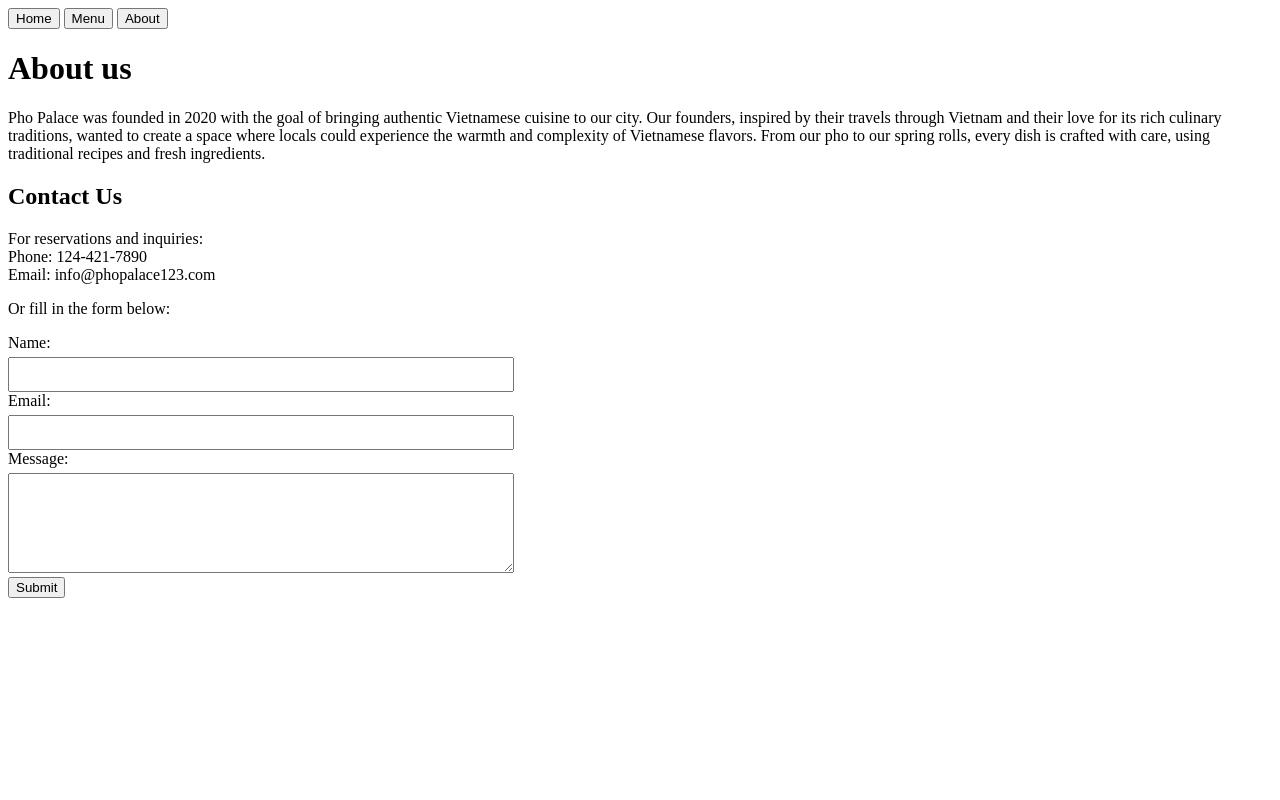
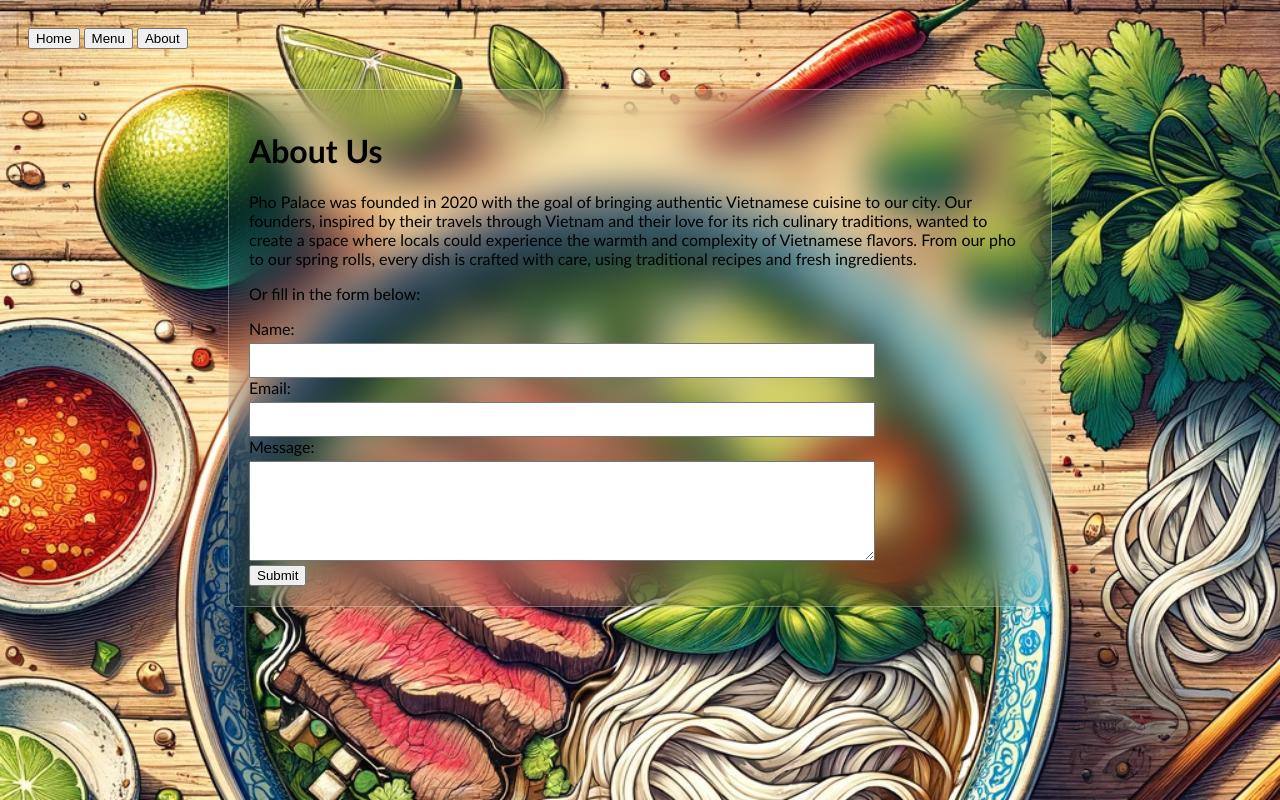
Before and after one commit to SheerazSaeed/Odin-project-restaurant, a website built with webpack: page src/index.html in a window 1280 px wide. Both pictures are taken after a click on the button "About". Built offline with nearby package versions, Linux system fonts and the light colour scheme.

Commit message:
Created an inner and outer container for styling purposes for each page. CSS background image for outer container and frosted container for text.

```diff
--- a/src/about.js
+++ b/src/about.js
@@ -1,9 +1,17 @@
 function loadAboutPage() {
-
   const content = document.getElementById('content');
   content.innerHTML = '';
+
+  // Outer div for broader styling
+  const outerDiv = document.createElement('div');
+  outerDiv.classList.add('outer-about');
+
+  // Inner div for specific content styling
+  const innerDiv = document.createElement('div');
+  innerDiv.classList.add('inner-about');
+
   const headline = document.createElement('h1');
-  headline.textContent = 'About us';
+  headline.textContent = 'About Us';
   headline.classList.add('about-headline');
 
   const description = document.createElement('p');
@@ -11,17 +19,10 @@ function loadAboutPage() {
     'Pho Palace was founded in 2020 with the goal of bringing authentic Vietnamese cuisine to our city. Our founders, inspired by their travels through Vietnam and their love for its rich culinary traditions, wanted to create a space where locals could experience the warmth and complexity of Vietnamese flavors. From our pho to our spring rolls, every dish is crafted with care, using traditional recipes and fresh ingredients.';
   description.classList.add('about-description');
 
-  const contactHeading = document.createElement('h2');
-  contactHeading.textContent = 'Contact Us';
-
+  // Assuming contactSection is meant for the Contact Us information and form
   const contactSection = document.createElement('div');
   contactSection.classList.add('contact-section');
   contactSection.innerHTML = `
-    <h2>Contact Us</h2>
-    For reservations and inquiries:<br>
-    Phone: 124-421-7890<br>
-    Email: info@phopalace123.com
-
     <p>Or fill in the form below:</p>
     <form id="contactForm">
       <label for="name">Name:</label>
@@ -35,15 +36,23 @@ function loadAboutPage() {
     <span id="submitMessage" style="color: green; display: none;">Submitted</span>
   `;
 
-  content.appendChild(headline);
-  content.appendChild(description);
-  content.appendChild(contactSection);
+  // Appending all elements to innerDiv
+  innerDiv.appendChild(headline);
+  innerDiv.appendChild(description);
+  innerDiv.appendChild(contactSection);
+
+  // Appending innerDiv to outerDiv
+  outerDiv.appendChild(innerDiv);
+
+  // Finally, appending outerDiv to content
+  content.appendChild(outerDiv);
 
   document.getElementById('contactForm').addEventListener('submit', function(e) {
     e.preventDefault(); // Prevent actual form submission
-    document.getElementById('submitMessage').style.display = 'inline'; // Show "Submitted" message
+    const submitMessage = document.getElementById('submitMessage');
+    submitMessage.style.display = 'inline'; // Show "Submitted" message
     setTimeout(() => {
-      document.getElementById('submitMessage').style.display = 'none'; // Hide the message after 5 seconds
+      submitMessage.style.display = 'none'; // Hide the message after 5 seconds
     }, 5000);
   });
 }
--- a/src/menu.js
+++ b/src/menu.js
@@ -1,10 +1,18 @@
 function loadMenuPage() {
-
   const content = document.getElementById('content');
   content.innerHTML = '';
 
+  // Outer div for styling or background purposes
+  const outerDiv = document.createElement('div');
+  outerDiv.classList.add('outer-layer');
+
+  // Inner div to contain all the menu content
+  const innerDiv = document.createElement('div');
+  innerDiv.classList.add('inner-content');
+
   const headline = document.createElement('h1');
   headline.textContent = 'Menu';
+  innerDiv.appendChild(headline); // Append headline to innerDiv
 
   const menuDiv = document.createElement('div');
   menuDiv.classList.add('menu');
@@ -33,12 +41,12 @@ function loadMenuPage() {
     dishPrice.textContent = dish.price;
     dishDiv.appendChild(dishPrice);
 
-    menuDiv.appendChild(dishDiv);
+    menuDiv.appendChild(dishDiv); // Append each dishDiv to menuDiv
   });
 
-  content.appendChild(headline);
-  content.appendChild(menuDiv);
-
+  innerDiv.appendChild(menuDiv); // Append menuDiv to innerDiv
+  outerDiv.appendChild(innerDiv); // Finally, append innerDiv to outerDiv
+  content.appendChild(outerDiv); // Append outerDiv to the main content area
 };
 
 export default loadMenuPage;
--- a/src/styles/main.css
+++ b/src/styles/main.css
@@ -1,3 +1,18 @@
+body {
+  background-image: url(./../pho-restaurant-page.jpg) ; /* Replace with your image path */
+  background-size: cover;
+  padding: 20px;
+}
+
+div.inner-content, div.outer-about, div.inner-content {
+  padding: 20px;
+  margin: 40px 200px 40px 200px;
+  border-radius: 8px;
+  backdrop-filter: blur(20px);
+  border: 1px solid rgba(255, 255, 255, 0.3);
+  font-family: 'Gill Sans', 'Gill Sans MT', Calibri, 'Trebuchet MS', sans-serif
+}
+
 .contact-section ul {
   list-style-type: none;
   padding: 0;
@@ -15,7 +30,7 @@
 .contact-section input[type="text"],
 .contact-section input[type="email"],
 .contact-section textarea {
-  width: 40%; /* Adjusts the width to fill the container */
+  width: 80%; /* Adjusts the width to fill the container */
   padding: 8px; /* Adds some padding inside the input fields and textarea */
   box-sizing: border-box; /* Ensures padding does not affect the overall width */
 }
```
Also changed, not shown: dist/dc05049188f7fc101ace.jpg (added), dist/main.js, src/styles/fonts/PV_Yellow-Ginger_1.jpg (added), src/styles/fonts/ReadMe.txt (added), src/styles/fonts/YellowGinger.ttf (added), 1 other file.
